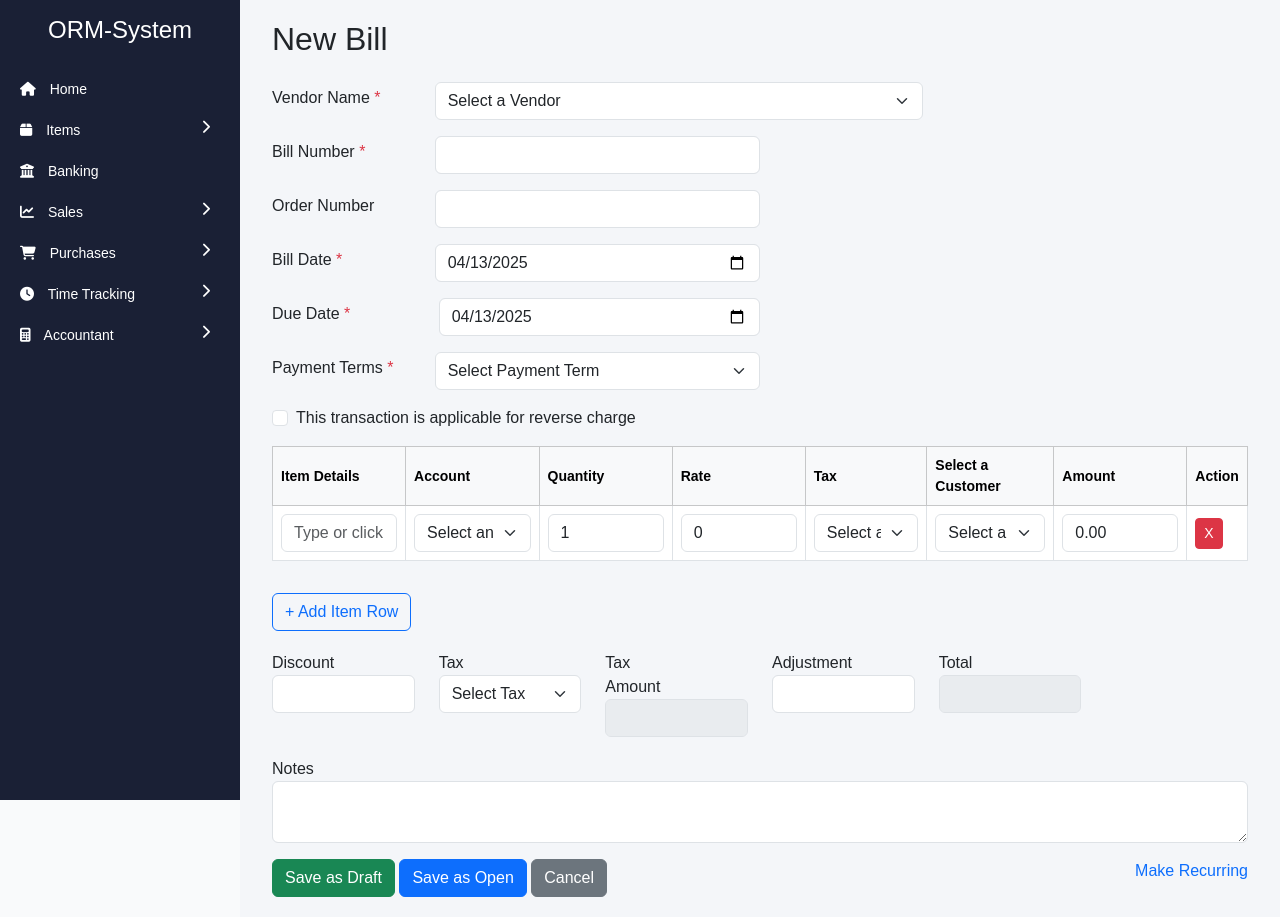
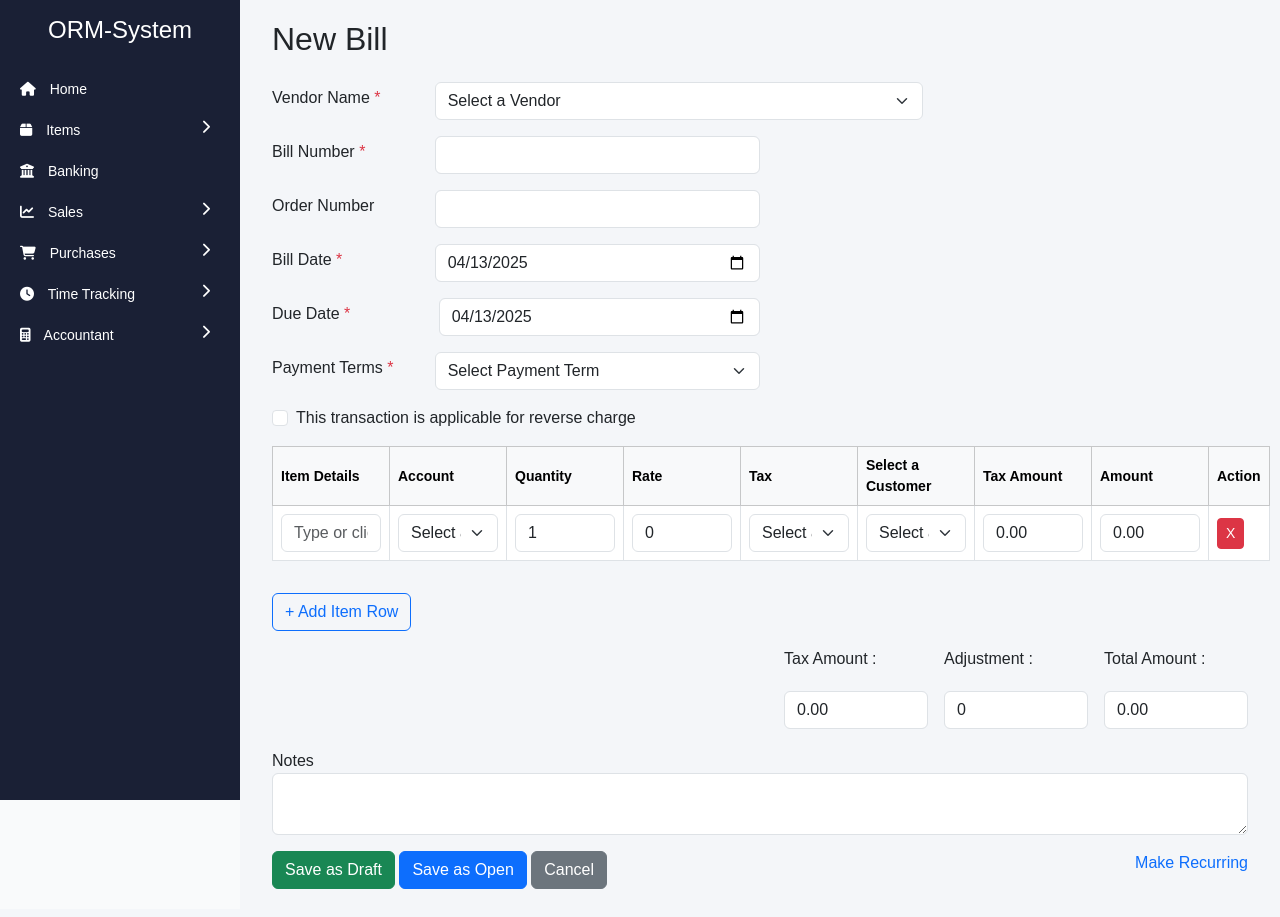
Before and after one commit to anilveersingh1308/orm_system, a Django app: page /bills/new-bill/ in a window 1280 px wide. After the commit the page ends 889 px from the top, so only its background shows below. Run offline with Django 4.2, Linux system fonts and the light colour scheme; data comes from the database, SQL or seed files in the repository.

Commit message:
tax-amount, total-amount real time update section fixed

```diff
--- a/dashboard/DataArray.py
+++ b/dashboard/DataArray.py
@@ -79,16 +79,16 @@ INDIAN_STATE_CHOICES = [
 
 # Combined choices for tax and tax group (value, display label)
 TAX_AND_TAX_GROUP_CHOICES = [
-    ("igst_0", "IGST 0%"),
-    ("igst_5", "IGST 5%"),
-    ("igst_12", "IGST 12%"),
-    ("igst_18", "IGST 18%"),
-    ("igst_25", "IGST 25%"),
-    ("gst_0", "GST 0%"),
-    ("gst_5", "GST 5%"),
-    ("gst_12", "GST 12%"),
-    ("gst_18", "GST 18%"),
-    ("gst_25", "GST 25%"),
+    ("0", "IGST 0%"),
+    ("5", "IGST 5%"),
+    ("12", "IGST 12%"),
+    ("18", "IGST 18%"),
+    ("25", "IGST 25%"),
+    ("0", "GST 0%"),
+    ("5", "GST 5%"),
+    ("12", "GST 12%"),
+    ("18", "GST 18%"),
+    ("25", "GST 25%"),
 ]
 
 # List of apparel industry vendors as tuples (company name, email)
--- a/dashboard/static/js/support.js
+++ b/dashboard/static/js/support.js
@@ -7,6 +7,7 @@ document.addEventListener("DOMContentLoaded", function () {
     const accountSelectHTML = document.querySelector('select[name="account[]"]')?.outerHTML || '';
     // Get the tax select HTML from the template (rendered by Django)
     const taxSelectHTML = document.querySelector('select[name="tax[]"]')?.outerHTML || '';
+    const customerSelectHTML = document.querySelector('select[name="customer[]"]')?.outerHTML || '';
 
     // Item data for autocomplete and autofill (from Django context)
     const itemData = typeof apparelItemsData !== 'undefined' ? apparelItemsData : [];
@@ -49,7 +50,8 @@ document.addEventListener("DOMContentLoaded", function () {
         <td><input type="number" class="form-control" value="1.00" name="quantity[]"></td>
         <td><input type="number" name="rate[]" class="form-control" value="0"></td>
         <td>${taxSelectHTML}</td>
-        <td><select class="form-select"><option>Regular/RCM</option></select></td>
+        <td>${customerSelectHTML}</td>
+        <td><input type="number" class="form-control" name="taxAmount[]" value="0" readonly tabindex="-1"></td>
         <td><input type="number" class="form-control" name="amount[]" value="0" readonly tabindex="-1"></td>
         <td><button type="button" class="btn btn-danger btn-sm delete-row">X</button></td>
         `;
@@ -57,6 +59,10 @@ document.addEventListener("DOMContentLoaded", function () {
         attachAutocomplete(row.querySelector('.item-autocomplete'));
         attachAmountListeners(row); // Attach amount listeners to the new row
         updateAllAmounts(); // Immediately update the amount for the new row
+        // Calculate and update the new row's tax and amount fields
+        calculateRowAmount(row);
+        calculateTotalTax();
+        calculateTotalAmount();
     }
 
     // Attach autocomplete to all item input fields
@@ -116,31 +122,108 @@ document.addEventListener("DOMContentLoaded", function () {
         });
     }
 
-    // Calculate and update amount fields based on rate and quantity
-    function updateAllAmounts() {
-        // For each row in the item table
-        document.querySelectorAll('#itemTable tbody tr').forEach(function(row) {
-            const qtyInput = row.querySelector('input[name="quantity[]"]');
-            const rateInput = row.querySelector('input[name="rate[]"]');
-            const amountInput = row.querySelector('input[name="amount[]"]');
-            if (qtyInput && rateInput && amountInput) {
-                const qty = parseFloat(qtyInput.value) || 0;
-                const rate = parseFloat(rateInput.value) || 0;
-                amountInput.value = (qty * rate).toFixed(2);
-            }
+    // Calculate and update the amount for a single row
+    function calculateRowAmount(row) {
+        const qtyInput = row.querySelector('input[name="quantity[]"]');
+        const rateInput = row.querySelector('input[name="rate[]"]');
+        const taxSelect = row.querySelector('select[name="tax[]"]');
+        const amountInput = row.querySelector('input[name="amount[]"]');
+        const taxAmountInput = row.querySelector('input[name="taxAmount[]"]');
+
+        const qty = parseFloat(qtyInput?.value) || 0;
+        const rate = parseFloat(rateInput?.value) || 0;
+        const taxPercent = parseFloat(taxSelect?.value) || 0;
+
+        const baseAmount = qty * rate;
+        const taxAmount = (baseAmount * taxPercent) / 100;
+
+        if (amountInput) {
+            amountInput.value = baseAmount.toFixed(2);
+        }
+        if (taxAmountInput) {
+            taxAmountInput.value = taxAmount.toFixed(2);
+        }
+    }
+
+    // Calculate and update the total tax for all rows
+    function calculateTotalTax() {
+        let totalTax = 0;
+        document.querySelectorAll('input[name="taxAmount[]"]').forEach(input => {
+            totalTax += parseFloat(input.value) || 0;
+        });
+        const totalTaxInput = document.querySelector('input[name="totalTaxAmount"]');
+        if (totalTaxInput) {
+            totalTaxInput.value = totalTax.toFixed(2);
+        }
+        return totalTax;
+    }
+
+    // Calculate and update the total amount (sum of all row amounts + total tax - adjustment)
+    function calculateTotalAmount() {
+        let totalAmount = 0;
+        document.querySelectorAll('input[name="amount[]"]').forEach(input => {
+            totalAmount += parseFloat(input.value) || 0;
+        });
+        const totalTax = calculateTotalTax();
+        totalAmount += totalTax;
+        // Subtract adjustment amount if present
+        const adjustmentInput = document.querySelector('input[name="adjustmentAmount[]"]');
+        let adjustment = 0;
+        if (adjustmentInput) {
+            adjustment = parseFloat(adjustmentInput.value) || 0;
+        }
+        totalAmount += adjustment;
+        const totalAmountInput = document.querySelector('input[name="totalAmount"]');
+        if (totalAmountInput) {
+            totalAmountInput.value = totalAmount.toFixed(2);
+        }
+    }
+
+    // Listen for changes in adjustment amount and recalculate total
+    const adjustmentInput = document.querySelector('input[name="adjustmentAmount[]"]');
+    if (adjustmentInput) {
+        adjustmentInput.addEventListener('input', function() {
+            calculateTotalAmount();
         });
     }
 
-    // Attach event listeners to update amount on input change
-    function attachAmountListeners(row) {
+    // Handle input changes in a row
+    function handleInputChange(row) {
+        calculateRowAmount(row);
+        calculateTotalTax();
+        calculateTotalAmount();
+    }
+
+    // Bind events to a row for real-time calculation
+    function bindRowEvents(row) {
         const qtyInput = row.querySelector('input[name="quantity[]"]');
         const rateInput = row.querySelector('input[name="rate[]"]');
+        const taxSelect = row.querySelector('select[name="tax[]"]');
+        const removeBtn = row.querySelector('.delete-row');
         if (qtyInput) {
-            qtyInput.addEventListener('input', updateAllAmounts);
+            qtyInput.addEventListener('input', () => handleInputChange(row));
         }
         if (rateInput) {
-            rateInput.addEventListener('input', updateAllAmounts);
+            rateInput.addEventListener('input', () => handleInputChange(row));
         }
+        if (taxSelect) {
+            taxSelect.addEventListener('change', () => handleInputChange(row));
+        }
+        calculateTotalTax();
+    }
+
+    // Update all amounts and total tax for all rows
+    function updateAllAmounts() {
+        document.querySelectorAll('#itemTable tbody tr').forEach(row => {
+            calculateRowAmount(row);
+        });
+        calculateTotalTax();
+        calculateTotalAmount();
+    }
+
+    // Attach event listeners to update amount and tax in real time
+    function attachAmountListeners(row) {
+        bindRowEvents(row);
     }
 
     // Attach autocomplete to all initial item fields (including the first row)
--- a/dashboard/templates/dashboard/new_bill.html
+++ b/dashboard/templates/dashboard/new_bill.html
@@ -89,6 +89,7 @@
                     <th>Rate</th>
                     <th>Tax</th>
                     <th>Select a Customer</th>
+                    <th>Tax Amount</th>
                     <th>Amount</th>
                     <th>Action</th>
                     </tr>
@@ -112,13 +113,14 @@
                             {% endfor %}
                         </select>
                     </td>
-                    <td><select class="form-select">
+                    <td><select class="form-select" name="customer[]">
                             <option value="">Select a Customer</option>
                             {% for customer in customers %}
-                                <option value="{{ customer.id }}">({{ customer.name }})</option>
+                                <option value="{{ customer.id }}">{{ customer.name }}</option>
                             {% endfor %}
                         </select>
                     </td>
+                    <td><input type="number" class="form-control" name="taxAmount[]" readonly></td>
                     <td>
                         <input type="number" class="form-control" name="amount[]" value="0" readonly tabindex="-1">
                     </td>
@@ -133,31 +135,32 @@
 
             </script>
 
-        <div class="row mb-3">
-            <div class="col-md-2">
-                <label class="col-md-4 pt-1">Discount</label>
-                <input type="number" class="form-control">
+        <div class="d-flex justify-content-end mb-3">
+            <div class="row" style="max-width: 50%; min-width: 320px; width: 100%;">
+            <div class="col-12">
+                <div class="row g-3">
+                <div class="col text-start" style="min-width: 90px;">
+                    <label class="form-label mb-0">Tax Amount : </label>
+                </div>
+                <div class="col text-start" style="min-width: 90px;">
+                    <label class="form-label mb-0">Adjustment : </label>
+                </div>
+                <div class="col text-start" style="min-width: 90px;">
+                    <label class="form-label mb-0">Total Amount : </label>
+                </div>
+                </div>
+                <div class="row g-3 mt-1">
+                <div class="col" style="min-width: 90px;">
+                    <input type="number" class="form-control" name="totalTaxAmount" value="0" readonly tabindex="-1">
+                </div>
+                <div class="col" style="min-width: 90px;">
+                    <input type="number" class="form-control" name="adjustmentAmount[]" value="0">
+                </div>
+                <div class="col" style="min-width: 90px;">
+                    <input type="number" class="form-control" name="totalAmount" value="0" readonly tabindex="-1">
+                </div>
+                </div>
             </div>
-            <div class="col-md-2">
-                <label class="col-md-4 pt-1">Tax</label>
-                <select class="form-select">
-                    <option>Select Tax</option>
-                    {% for tax in tax_choices %}
-                        <option value="{{ tax.0 }}">{{ tax.1 }}</option>
-                    {% endfor %}
-                </select>
-            </div>
-            <div class="col-md-2">
-                <label class="col-md-4 pt-1">Tax Amount</label>
-                <input type="number" class="form-control" disabled>
-            </div>
-            <div class="col-md-2">
-                <label class="col-md-4 pt-1">Adjustment</label>
-                <input type="number" class="form-control">
-            </div>
-            <div class="col-md-2">
-                <label class="col-md-4 pt-1">Total</label>
-                <input type="number" class="form-control" disabled>
             </div>
         </div>
 
--- a/dashboard/views.py
+++ b/dashboard/views.py
@@ -120,7 +120,7 @@ def newBill(request):
         vendors = Vendor.objects.all()
         context = {
             "vendors": vendors,
-            "customer":APPAREL_CUSTOMER_LIST,
+            "customers": APPAREL_CUSTOMER_LIST,
             "payment_terms": PAYMENT_METHOD_CHOICES,
             "tax_choices": TAX_AND_TAX_GROUP_CHOICES,
             "expense_account_choices": EXPENSE_ACCOUNT_CHOICES,
```
